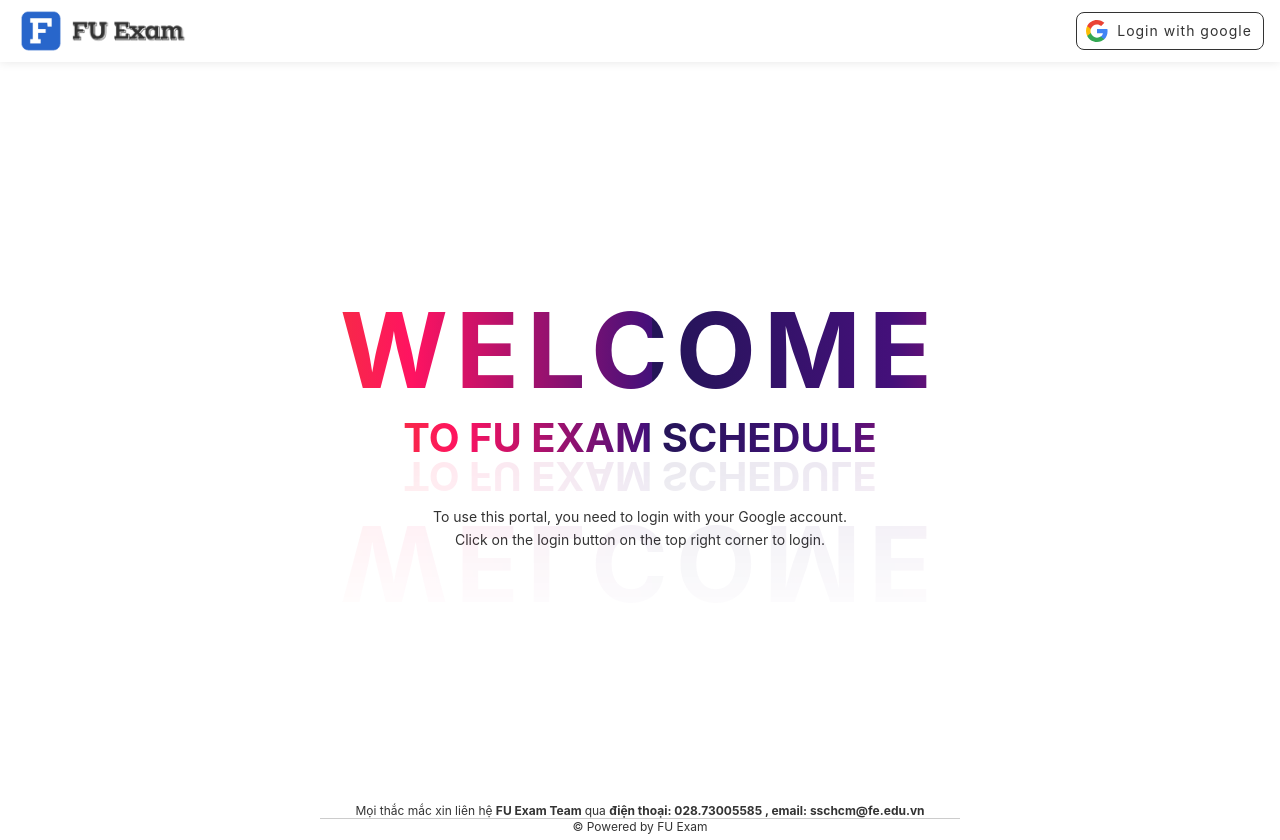
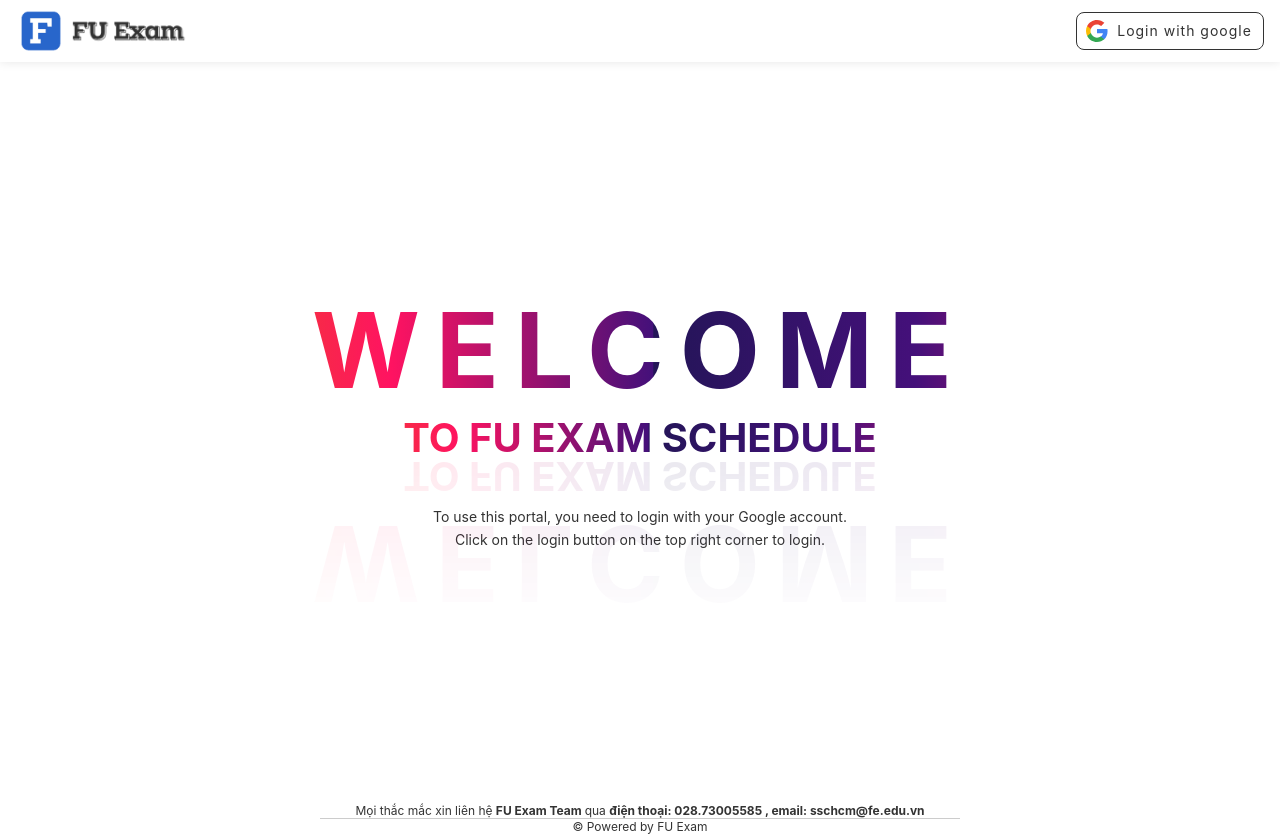
Before and after one commit to ngogiahuan/FU-Exam-Schedule, a React (Create React App) app in the folder fuexamschedule/: page / in a window 1280 px wide. Built offline with nearby package versions, Linux system fonts and the light colour scheme.

Commit message:
edit letter spacing

```diff
--- a/fuexamschedule/src/component/Welcome/Welcome.css
+++ b/fuexamschedule/src/component/Welcome/Welcome.css
@@ -42,7 +42,7 @@
     /* prevent user to copy */
     user-select: none;
     /* add leter spacing 8px */
-    letter-spacing: 8px;
+    letter-spacing: 16px;
 }
 
 .welcome-line h2 {
```
